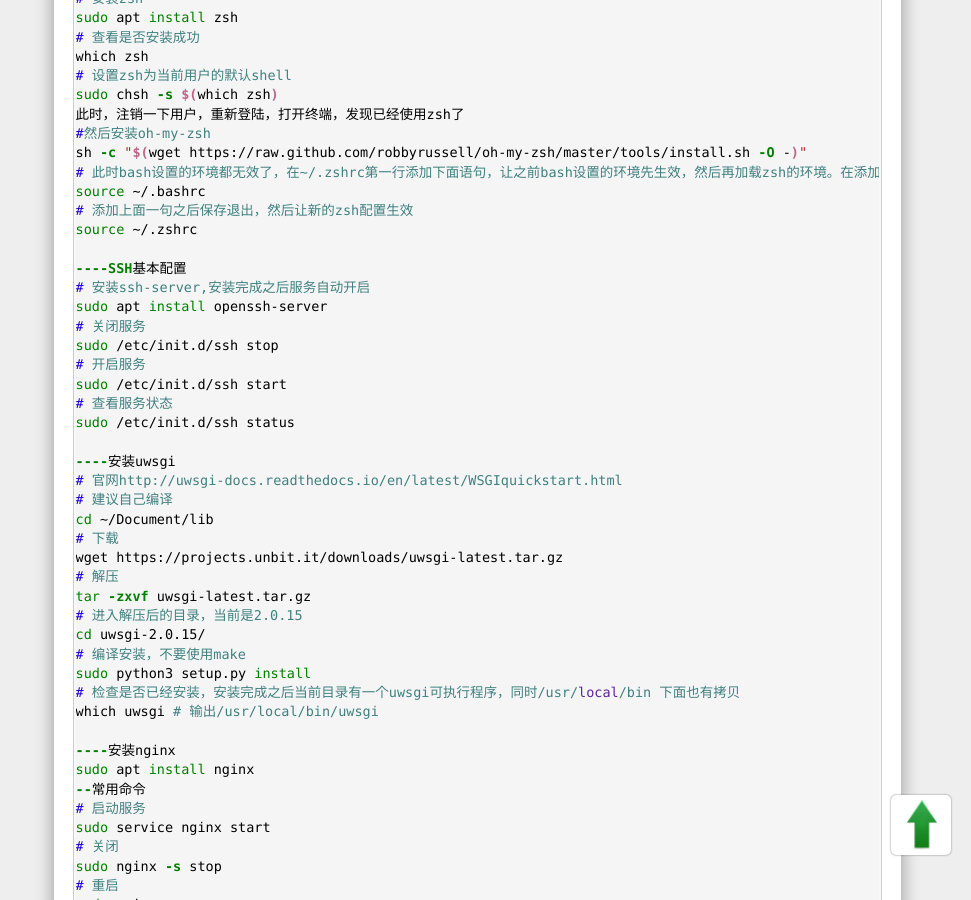
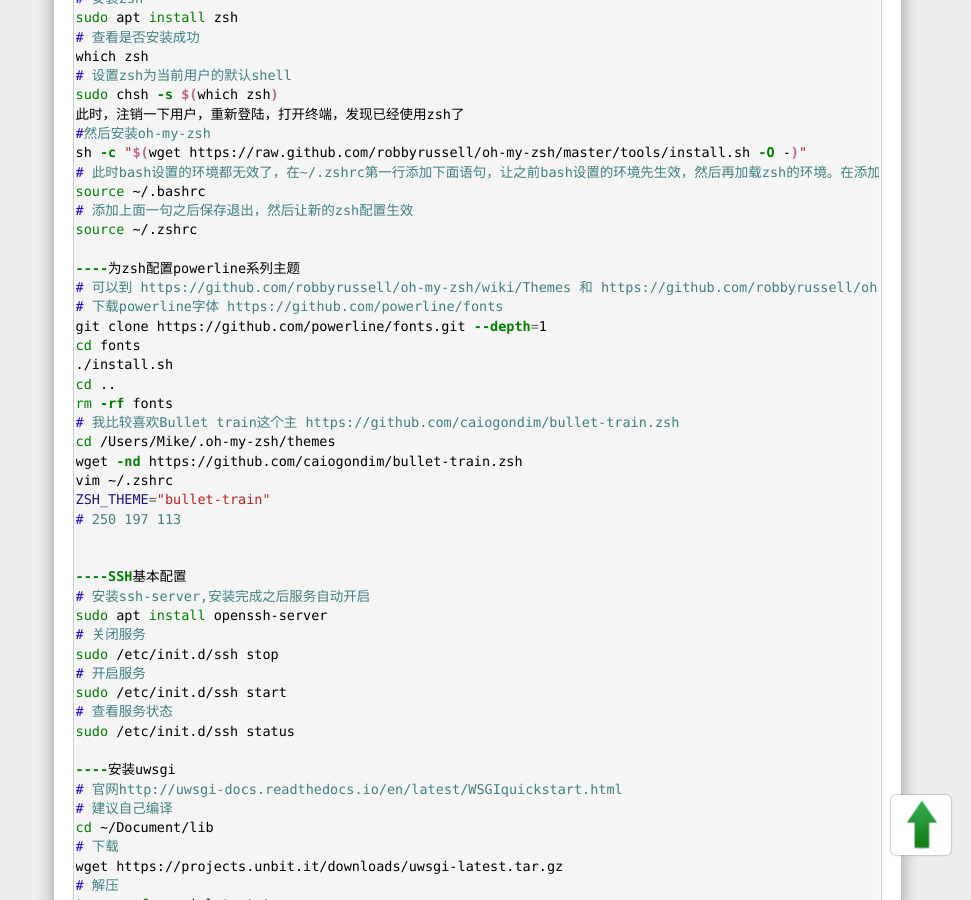
Before and after one commit to iampythoner/iampythoner.github.io, a Jekyll site: the page built from _posts/2017-11-26-CentOS_Ubuntu_env.md, in a window 1280 px wide and 900 px high, scrolled down 4292 px. Shown: the whole window, without its empty margins (309-1280 px from the left). Built offline with Jekyll 4.4.1, drawn with Linux system fonts in a browser that asks for light colours; nearby versions of some CDN libraries; comment, search, counter and statistics services are not loaded.

Commit message:
no message

```diff
--- a/_posts/2017-11-26-CentOS_Ubuntu_env.md
+++ b/_posts/2017-11-26-CentOS_Ubuntu_env.md
@@ -231,6 +231,22 @@ source ~/.bashrc
 # 添加上面一句之后保存退出，然后让新的zsh配置生效
 source ~/.zshrc
 
+----为zsh配置powerline系列主题
+# 可以到 https://github.com/robbyrussell/oh-my-zsh/wiki/Themes 和 https://github.com/robbyrussell/oh-my-zsh/wiki/External-themes查看主题和扩展主题
+# 下载powerline字体 https://github.com/powerline/fonts
+git clone https://github.com/powerline/fonts.git --depth=1
+cd fonts
+./install.sh
+cd ..
+rm -rf fonts
+# 我比较喜欢Bullet train这个主 https://github.com/caiogondim/bullet-train.zsh
+cd /Users/Mike/.oh-my-zsh/themes
+wget -nd https://github.com/caiogondim/bullet-train.zsh
+vim ~/.zshrc
+ZSH_THEME="bullet-train"
+# 250 197 113
+
+
 ----SSH基本配置
 # 安装ssh-server,安装完成之后服务自动开启
 sudo apt install openssh-server
```
